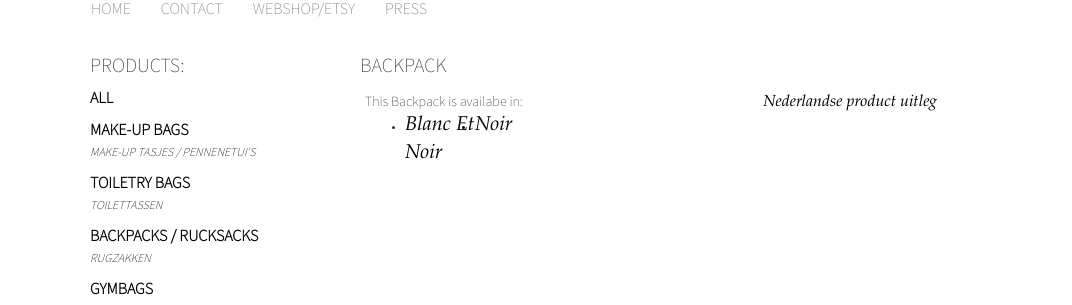
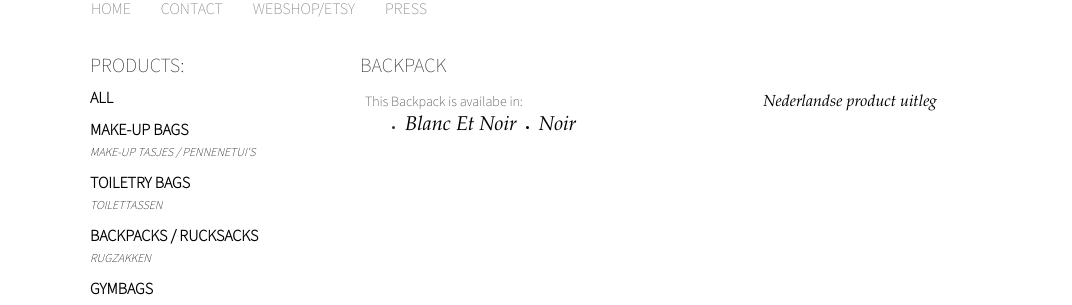
Before and after one commit to ronaldvz/piedewietje, a Jekyll site: the page built from _posts/2014-07-19-backpack.html, in a window 1280 px wide. Shown: the part 269-574 px from the top of the page, without its empty margins (0-1072 px from the left). Built offline with Jekyll 4.4.1, drawn with Linux system fonts in a browser that asks for light colours; nearby versions of some CDN libraries.

Commit message:
Small stylefix for backpacks.

```diff
--- a/css/styles.scss
+++ b/css/styles.scss
@@ -207,8 +207,12 @@ body {
           padding-left: 0px;
         }
         li {
-          width: 70px;
+          min-width: 70px;
           float: left;
+
+          .blancnoir {
+            margin-right: 22px;
+          }
         }
       }
     }
```
